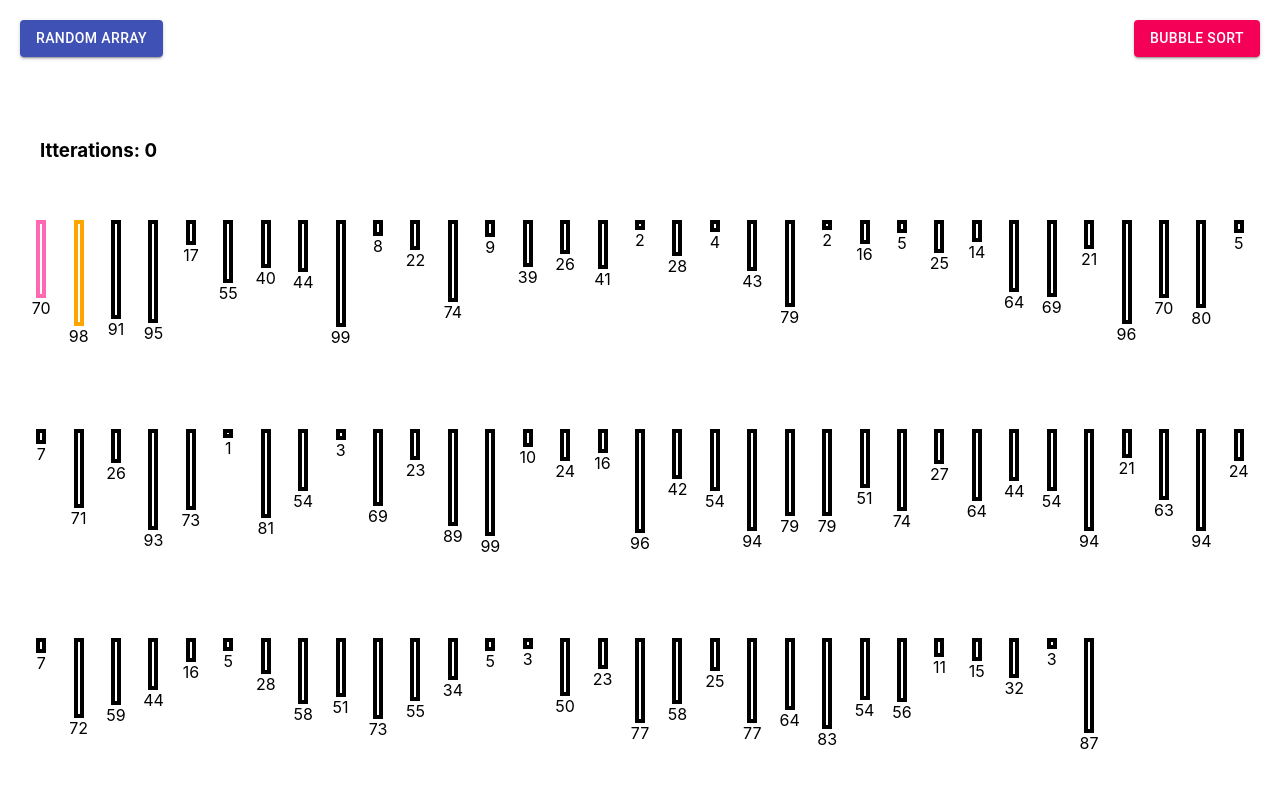
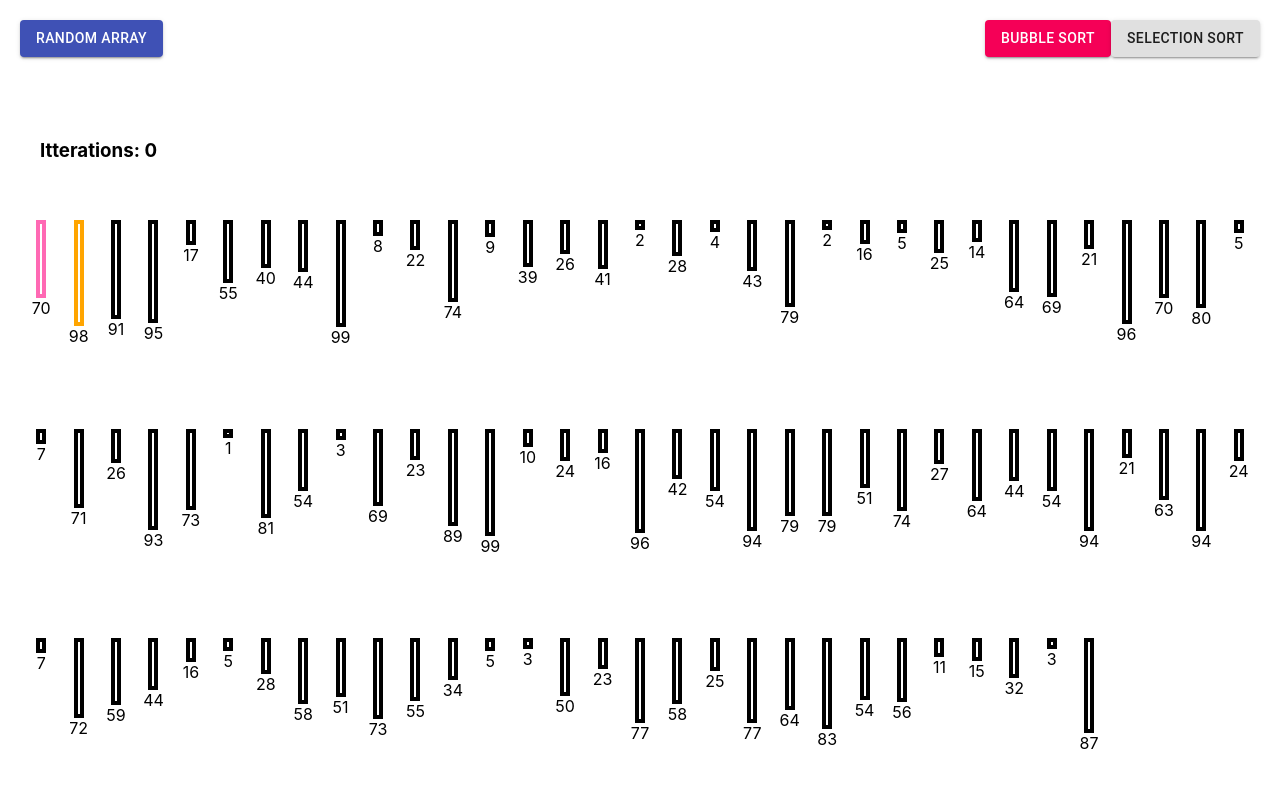
Before and after one commit to NicholasSaravia/sorting-algos, a React (Create React App) app: page / in a window 1280 px wide. Shown: the top 788 px of the page. Built offline with nearby package versions, Linux system fonts and the light colour scheme; the HTML template or start-up script is replaced by a standard one.

Commit message:
selection sort pre-work

```diff
--- a/src/App.js
+++ b/src/App.js
@@ -7,6 +7,7 @@ import Line from "./components/line";
 import { Bubble } from "./components/bubble/bubble";
 import {setArray} from './store/arraySlice';
 import { useDispatch, useSelector } from "react-redux";
+import { Selection } from "./components/bubble/selection";
 
 const StyledDiv = styled.div`
   padding: 20px;
@@ -44,8 +45,9 @@ function App() {
         >
           Random Array
         </Button>
-        <div>
+        <div className="">
           <Bubble array={value}></Bubble>
+          <Selection></Selection>
         </div>
       </div>
       <StyledDiv>
--- /dev/null
+++ b/src/components/bubble/selection.js
@@ -0,0 +1,14 @@
+import { Button } from '@material-ui/core'
+import React from 'react'
+
+export const Selection = () => {
+    return (
+      <Button
+        onClick={() => console.log("hey")}
+        variant="contained"
+        color="default"
+      >
+        Selection Sort
+      </Button>
+    );
+}
```
Also changed, not shown: src/components/SortingButtons.js (added, +9 -0 lines).
